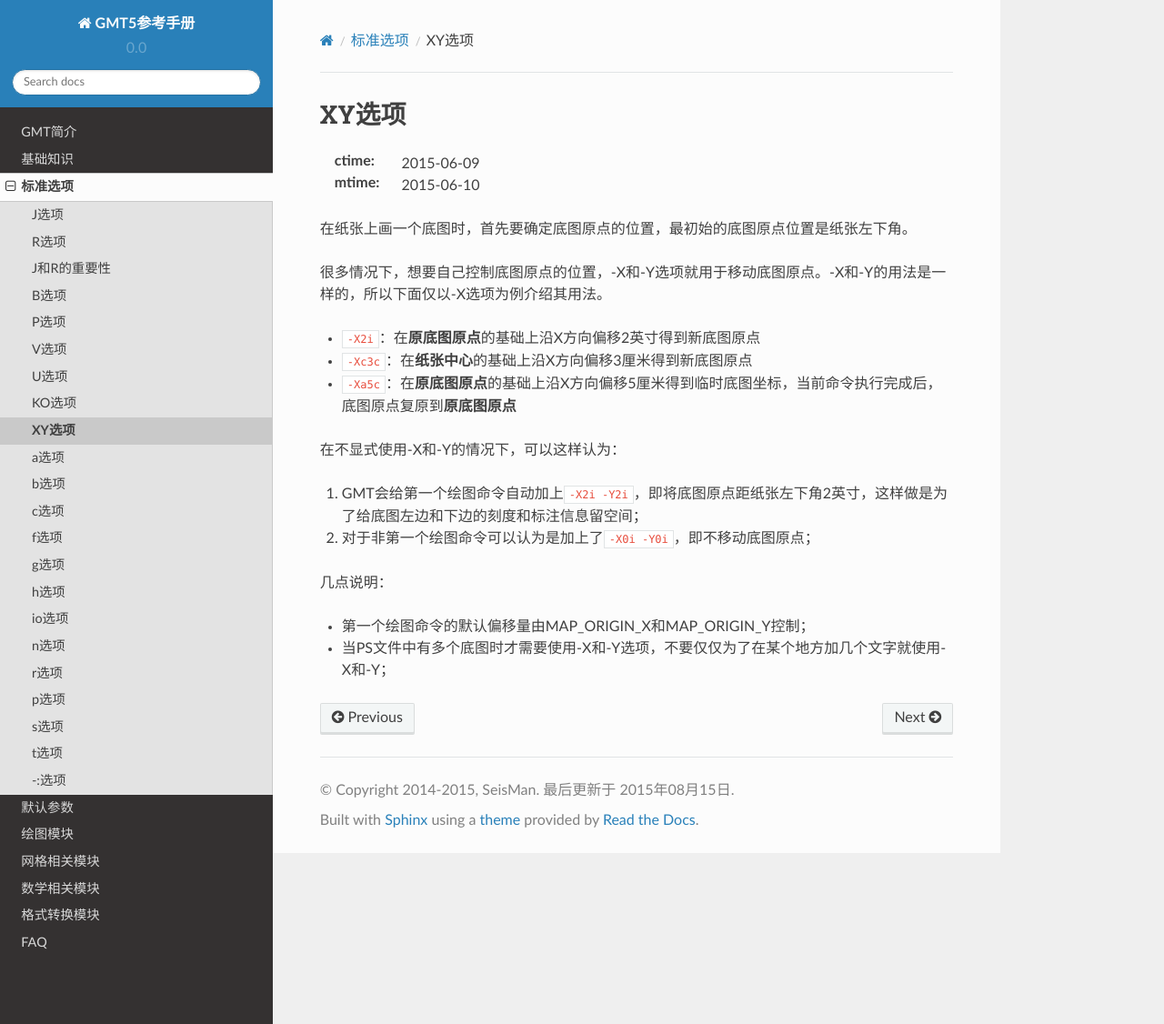
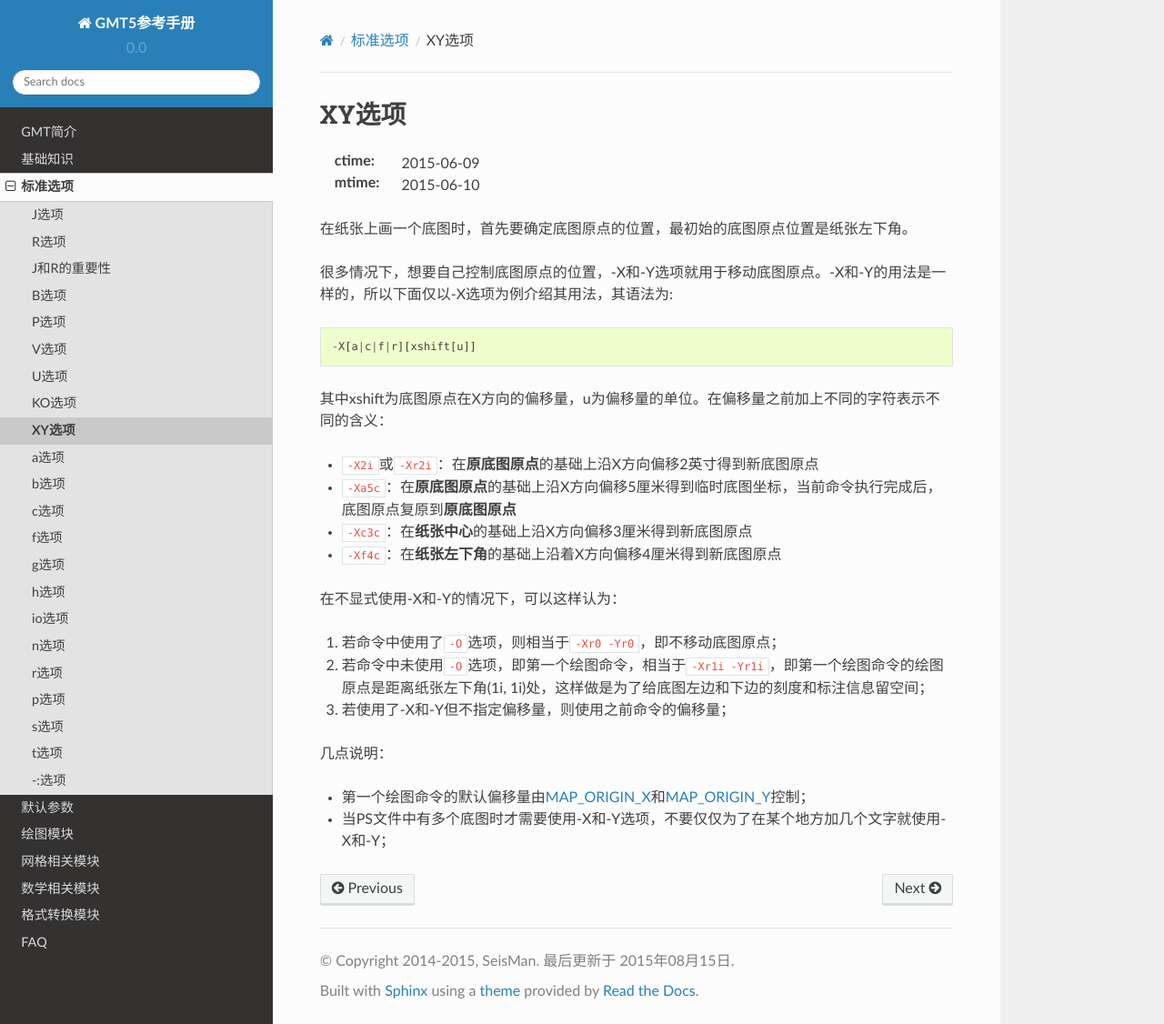
Before and after one commit to seisman/GMT5_Docs, a Sphinx documentation site: the page built from source/XY-option.rst, in a window 1280 px wide and 1126 px high. Shown: the whole window at 91% size. Built offline with Sphinx 7.4.7 and the Read the Docs theme 2.0.0, drawn with Linux system fonts in a browser that asks for light colours.

Commit message:
update XY option

```diff
--- a/source/XY-option.rst
+++ b/source/XY-option.rst
@@ -6,20 +6,24 @@ XY选项
 
 在纸张上画一个底图时，首先要确定底图原点的位置，最初始的底图原点位置是纸张左下角。
 
-很多情况下，想要自己控制底图原点的位置，-X和-Y选项就用于移动底图原点。-X和-Y的用法是一样的，所以下面仅以-X选项为例介绍其用法。
+很多情况下，想要自己控制底图原点的位置，-X和-Y选项就用于移动底图原点。-X和-Y的用法是一样的，所以下面仅以-X选项为例介绍其用法，其语法为::
 
-- ``-X2i``\ ：在\ **原底图原点**\ 的基础上沿X方向偏移2英寸得到新底图原点
+    -X[a|c|f|r][xshift[u]]
 
+其中xshift为底图原点在X方向的偏移量，u为偏移量的单位。在偏移量之前加上不同的字符表示不同的含义：
+
+- ``-X2i``\ 或\ ``-Xr2i``\ ：在\ **原底图原点**\ 的基础上沿X方向偏移2英寸得到新底图原点
+- ``-Xa5c``\ ：在\ **原底图原点**\ 的基础上沿X方向偏移5厘米得到临时底图坐标，当前命令执行完成后，底图原点复原到\ **原底图原点**
 - ``-Xc3c``\ ：在\ **纸张中心**\ 的基础上沿X方向偏移3厘米得到新底图原点
-
-- ``-Xa5c``\ ：在\ **原底图原点**\ 的基础上沿X方向偏移5厘米得到临时底图坐标，当前命令执行完成后，底图原点复原到\ **原底图原点**
+- ``-Xf4c``\ ：在\ **纸张左下角**\ 的基础上沿着X方向偏移4厘米得到新底图原点
 
 在不显式使用-X和-Y的情况下，可以这样认为：
 
-#. GMT会给第一个绘图命令自动加上\ ``-X2i -Y2i``\ ，即将底图原点距纸张左下角2英寸，这样做是为了给底图左边和下边的刻度和标注信息留空间；
-#. 对于非第一个绘图命令可以认为是加上了\ ``-X0i -Y0i``\ ，即不移动底图原点；
+#. 若命令中使用了\ ``-O``\ 选项，则相当于\ ``-Xr0 -Yr0``\ ，即不移动底图原点；
+#. 若命令中未使用\ ``-O``\ 选项，即第一个绘图命令，相当于\ ``-Xr1i -Yr1i``\ ，即第一个绘图命令的绘图原点是距离纸张左下角(1i, 1i)处，这样做是为了给底图左边和下边的刻度和标注信息留空间；
+#. 若使用了-X和-Y但不指定偏移量，则使用之前命令的偏移量；
 
 几点说明：
 
-- 第一个绘图命令的默认偏移量由MAP_ORIGIN_X和MAP_ORIGIN_Y控制；
+- 第一个绘图命令的默认偏移量由\ :ref:`MAP_ORIGIN_X`\ 和\ :ref:`MAP_ORIGIN_Y`\ 控制；
 - 当PS文件中有多个底图时才需要使用-X和-Y选项，不要仅仅为了在某个地方加几个文字就使用-X和-Y；
```
